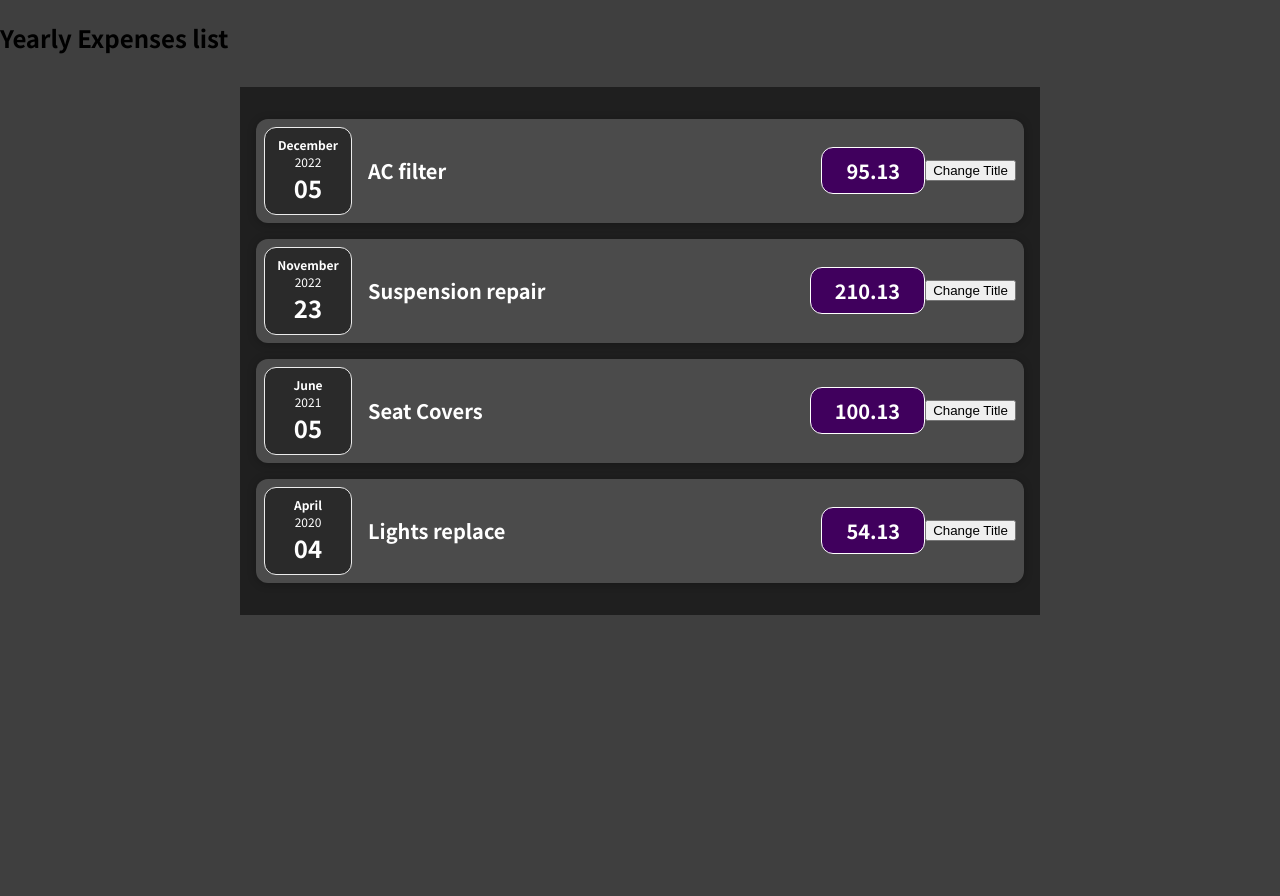
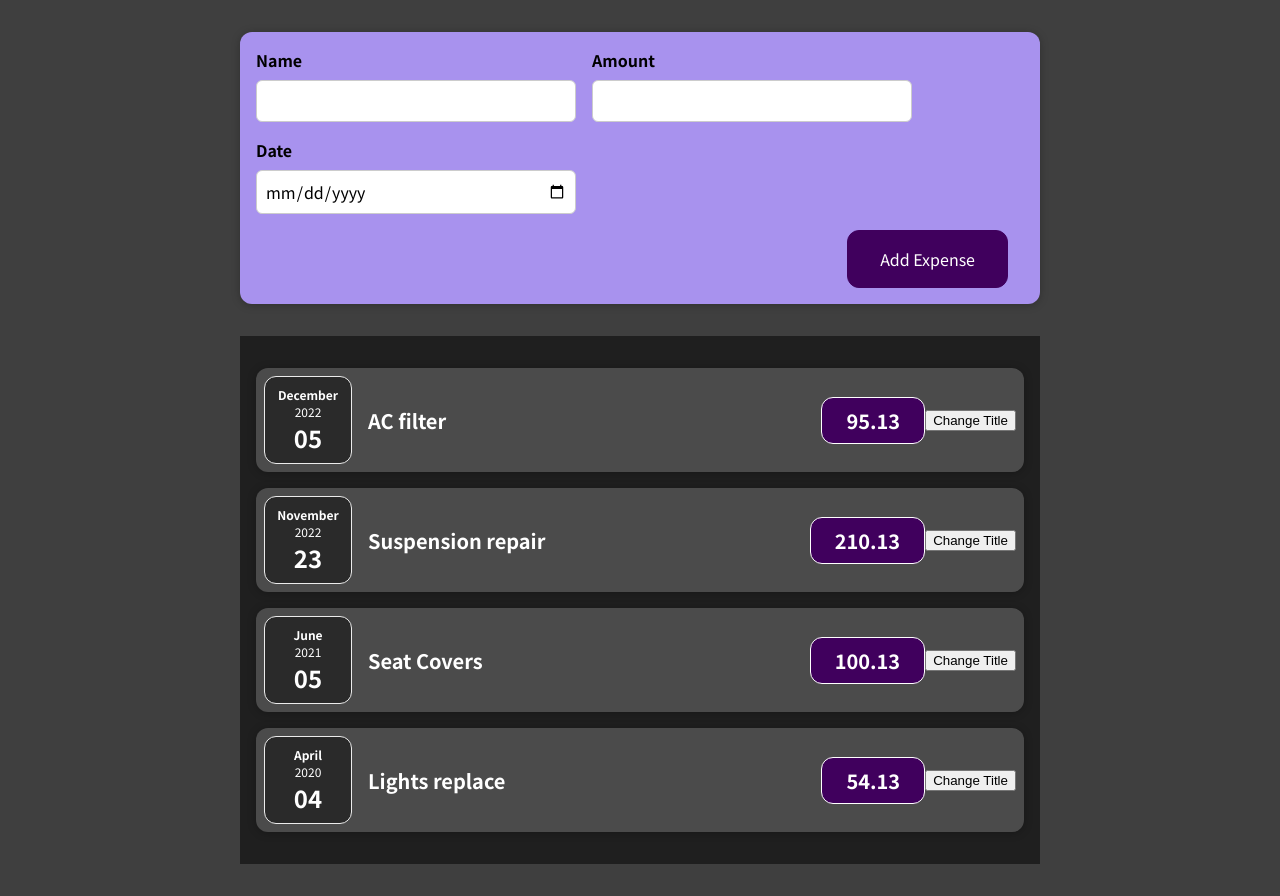
Before and after one commit to prannat-jain/react-complete, a React (Create React App) app: page / in a window 1280 px wide. Before the commit the page ends 800 px from the top, so only its background shows below. Built offline with nearby package versions, Linux system fonts and the light colour scheme.

Commit message:
Added form

```diff
--- a/src/App.js
+++ b/src/App.js
@@ -1,4 +1,5 @@
 import Expenses from "./components/Expenses/Expenses";
+import NewExpense from "./components/NewExpense/NewExpense";
 
 function App() {
   //making a database using arrays
@@ -32,7 +33,7 @@ function App() {
 
   return (
     <div>
-      <h2>Yearly Expenses list</h2>
+      <NewExpense />
       <Expenses expenses={expenses_array}></Expenses>
     </div>
   );
--- a/src/components/Expenses/ExpenseItem.js
+++ b/src/components/Expenses/ExpenseItem.js
@@ -6,11 +6,15 @@ import "./ExpenseItem.css";
 
 function ExpenseItem(props) {
   //react hook(function) for onclick..useState will give two values
+  //name is the default state value, changeName is the new/updated state
   const [name, changeName] = useState(props.name);
 
   function clickHandler() {
     //the state changed value is used here in the function
+    //because of this below change in value, we want to rerender html parts using states
+    //we do not use this: name = "Updated!", but use the state function changeName
     changeName("Updated!");
+    console.log(name);
   }
 
   return (
--- /dev/null
+++ b/src/components/NewExpense/ExpenseForm.css
@@ -0,0 +1,26 @@
+.new-expense__controls {
+  display: flex;
+  flex-wrap: wrap;
+  gap: 1rem;
+  margin-bottom: 1rem;
+  text-align: left;
+}
+
+.new-expense__control label {
+  font-weight: bold;
+  margin-bottom: 0.5rem;
+  display: block;
+}
+
+.new-expense__control input {
+  font: inherit;
+  padding: 0.5rem;
+  border-radius: 6px;
+  border: 1px solid #ccc;
+  width: 20rem;
+  max-width: 100%;
+}
+
+.new-expense__actions {
+  text-align: right;
+}
--- /dev/null
+++ b/src/components/NewExpense/ExpenseForm.js
@@ -0,0 +1,34 @@
+import React from "react";
+import "./ExpenseForm.css";
+
+function ExpenseForm() {
+  //in vanilla js doc.getElementbyId().addEventListener('click',here we just write the value instead of the function thats hidden, that hidden funstion is 'event' ())
+  //event listener function for input
+  const nameChangeHandler = (event) => {
+    console.log(event.target.value);
+  };
+
+  return (
+    <form>
+      <div className="new-expense__controls">
+        <div className="new-expense__control">
+          <label>Name</label>
+          <input type="text" onChange={nameChangeHandler} />
+        </div>
+        <div className="new-expense__control">
+          <label>Amount</label>
+          <input type="number" min="0.01" step="0.01" />
+        </div>
+        <div className="new-expense__control">
+          <label>Date</label>
+          <input type="date" min="2019-01-01" max="2022-12-31" />
+        </div>
+      </div>
+      <div className="new-expense__actions">
+        <button type="submit">Add Expense</button>
+      </div>
+    </form>
+  );
+}
+
+export default ExpenseForm;
--- /dev/null
+++ b/src/components/NewExpense/NewExpense.css
@@ -0,0 +1,38 @@
+.new-expense {
+  background-color: #a892ee;
+  padding: 1rem;
+  margin: 2rem auto;
+  width: 50rem;
+  max-width: 95%;
+  border-radius: 12px;
+  text-align: center;
+  box-shadow: 0 1px 8px rgba(0, 0, 0, 0.25);
+}
+
+.new-expense button {
+  font: inherit;
+  cursor: pointer;
+  padding: 1rem 2rem;
+  border: 1px solid #40005d;
+  background-color: #40005d;
+  color: white;
+  border-radius: 12px;
+  margin-right: 1rem;
+}
+
+.new-expense button:hover,
+.new-expense button:active {
+  background-color: #510674;
+  border-color: #510674;
+}
+
+.new-expense button.alternative {
+  color: #220131;
+  border-color: transparent;
+  background-color: transparent;
+}
+
+.new-expense button.alternative:hover,
+.new-expense button.alternative:active {
+  background-color: #ddb3f8;
+}
--- /dev/null
+++ b/src/components/NewExpense/NewExpense.js
@@ -0,0 +1,13 @@
+import React from "react";
+import ExpenseForm from "./ExpenseForm";
+import "./NewExpense.css";
+
+function NewExpense() {
+  return (
+    <div className="new-expense">
+      <ExpenseForm />
+    </div>
+  );
+}
+
+export default NewExpense;
```
